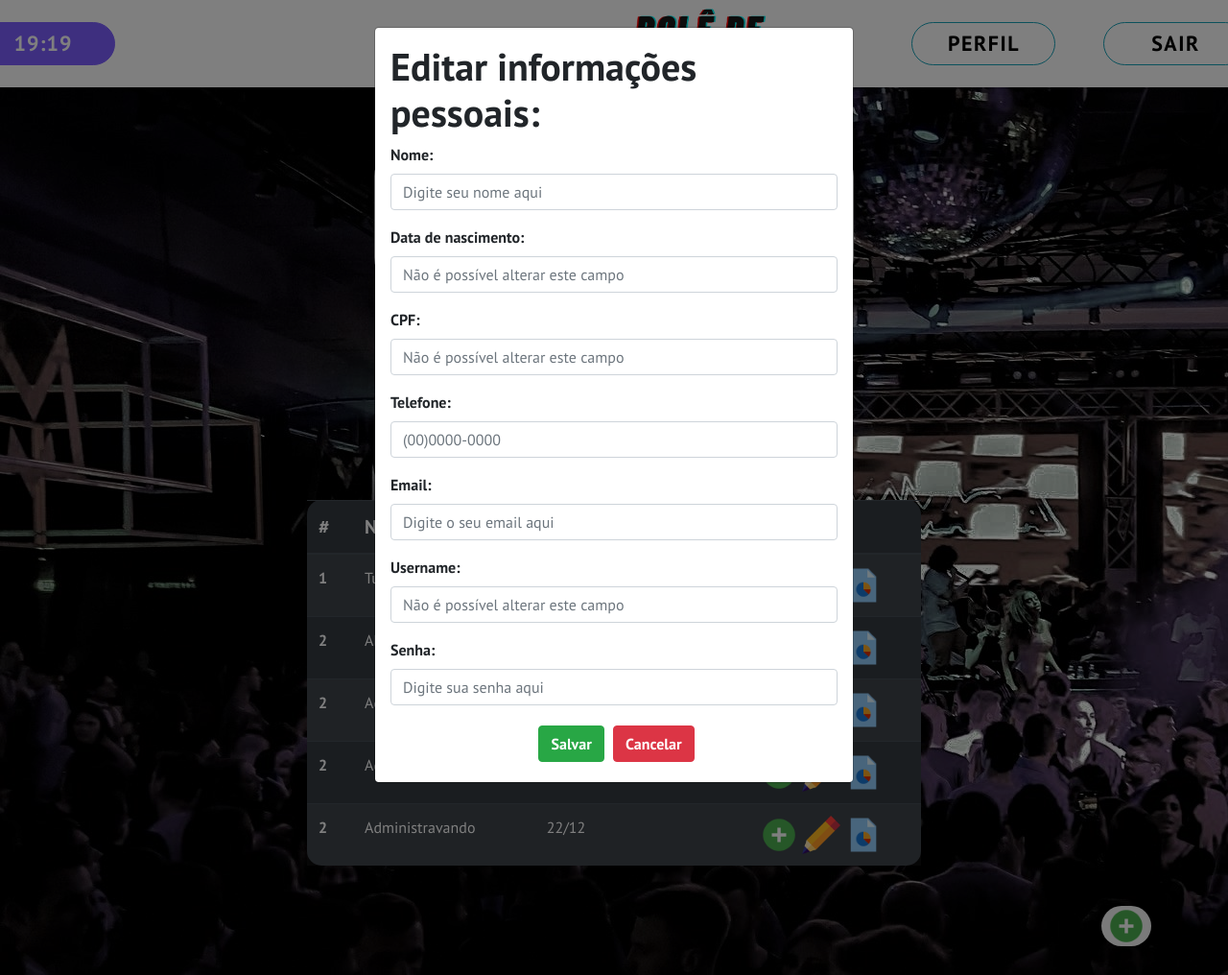
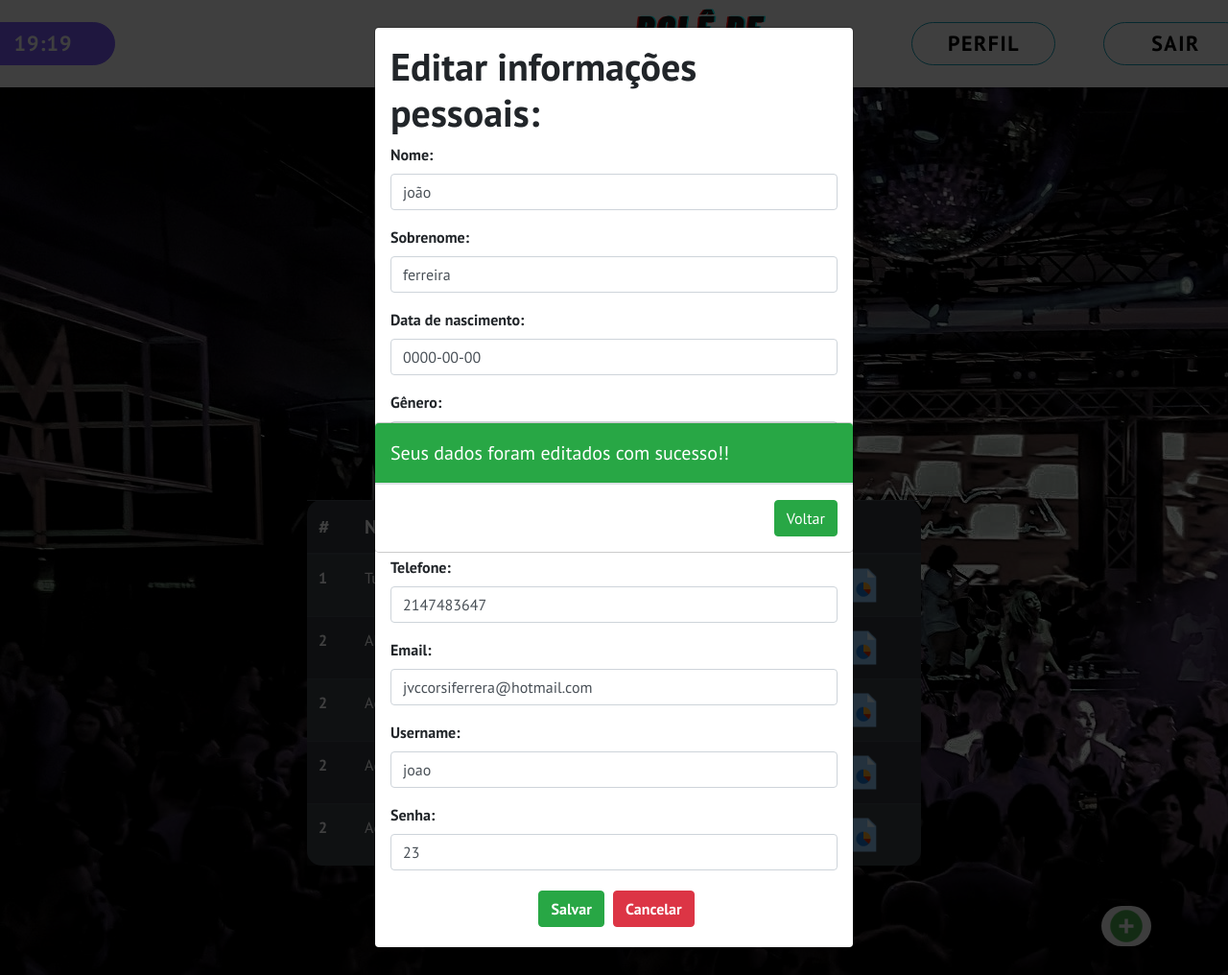
Before and after one commit to jvccorsi/Engenharia3-certo, a PHP site: page /git/Views/dashboard.php in a window 1280 px wide, after a click on "PERFIL". Shown: the whole page at 96% size. Run offline with PHP 8.4, Linux system fonts and the light colour scheme; the visitor is signed in with stand-in values (Sample User, id 1); data comes from the database, SQL or seed files in the repository.

Commit message:
editar_dados_finalizado

```diff
--- a/Classes/usuario.php
+++ b/Classes/usuario.php
@@ -68,8 +68,15 @@ class usuario
             $cst->bindParam(":usu_id", $this->codigo_usuario, PDO::PARAM_INT);
             $cst->execute();
             $resultado = $cst->fetch(); // SALVA OS DADOS DO BD NA FORMA DE UM ARRAY.
-            $_SESSION['usu_nome'] = $resultado['nome']; // SALVA NA SESSION nomeARIO O NOME DO USUÁRIO.
-            $_SESSION['usu_email'] = $resultado['email']; // SALVA NA SESSION nomeARIO O NOME DO USUÁRIO.
+            $_SESSION['usu_nome'] = $resultado['nome'];
+            $_SESSION['usu_sobrenome'] = $resultado['sobrenome'];
+            $_SESSION['usu_email'] = $resultado['email'];
+            $_SESSION['usu_username'] = $resultado['username'];
+            $_SESSION['usu_senha'] = $resultado['senha'];
+            $_SESSION['usu_cpf'] = $resultado['cpf'];
+            $_SESSION['usu_data_nasc'] = $resultado['data_nasc'];
+            $_SESSION['usu_genero'] = $resultado['genero'];
+            $_SESSION['usu_telefone'] = $resultado['telefone'];
         } catch (PDOException $ex) {
             return 'error ' . $ex->getMessage();
         }
@@ -117,4 +124,28 @@ class usuario
         $cst->bindParam(":id_usu", $id, PDO::PARAM_INT);
         $cst->execute();
     }
+    public function editar_dados_pessoais($dados)
+    { //Alterar a nova senha do usuário
+     try{
+        $cst = $this->conexao->prepare("UPDATE $this->tabela SET email=:email_usu,nome =:nome_usu ,sobrenome=:usu_sobrenome,cpf =:usu_cpf, data_nasc=:usu_dtnasc, genero=:usu_genero, telefone =:usu_telefone, senha =:usu_senha, username=:usu_username  WHERE id_usuario=:id_usu");
+        $cst->bindParam(":email_usu", $dados['email'], PDO::PARAM_STR);
+        $cst->bindParam(":nome_usu", $dados['name'], PDO::PARAM_STR);
+        $cst->bindParam(":usu_sobrenome", $dados['Sobrenome'], PDO::PARAM_STR);
+        $cst->bindParam(":usu_cpf", $dados['cpf'], PDO::PARAM_STR);
+        $cst->bindParam(":usu_dtnasc", $dados['dtnasc'], PDO::PARAM_STR);
+        $cst->bindParam(":usu_genero", $dados['genero'], PDO::PARAM_STR);
+        $cst->bindParam(":usu_telefone", $dados['telefone'], PDO::PARAM_STR);
+        $cst->bindParam(":usu_username", $dados['username'], PDO::PARAM_STR);
+        $cst->bindParam(":usu_senha", $dados['senha_usu'], PDO::PARAM_STR);
+
+        $cst->bindParam(":id_usu", $dados['id_usu'], PDO::PARAM_INT);
+
+
+        $cst->execute();
+        return true;
+     }
+     catch (PDOException $ex) {
+        return 'error ' . $ex->getMessage();
+     }
+    }
 }
--- a/Controllers/gestao_cadastro_usu.php
+++ b/Controllers/gestao_cadastro_usu.php
@@ -9,7 +9,6 @@
         header("location:../index.php");
 
     } else {
-        echo 'asdasdsad-naoentrou no if2';
         $_SESSION['msg'] = "<script> alert('Erro ao realizar o cadastro!'); </script>";
         header("location:../../../index.php?mod=usuarios&sub=login");
     }
--- a/Views/Modais_usuario_index.php/modais.php
+++ b/Views/Modais_usuario_index.php/modais.php
@@ -1,10 +1,29 @@
+<?php
+
+    //MODAL SUCESSO EDITAR PERFIL
+    if (isset($_SESSION['editar_dados_sucesso'])) {
+        if ($_SESSION['editar_dados_sucesso'] == "sucesso") {
+    ?>
+            <script>
+                function abreModal() {
+                    $("#editar_perfil_sucesso").modal({
+                        show: true
+                    });
+                }
+                setTimeout(abreModal, 10);
+            </script>
+    <?php
+        }
+        unset($_SESSION['editar_dados_sucesso']);
+    }
+    ?>
  <!-- Modal Editar Perfil -->
  <div class="modal fade" id="myModal" role="dialog">
         <div class="modal-dialog">
             <div class="modal-content">
                 <div class="modal-body">
-                    <form id="contact-form" class="form" action="#" method="POST">
-                        <h1 class="titulo"><b>Editar informações pessoais:</b></h1>
+                    <form id="contact-form" class="form" action="../Controllers/editar_info_pessoais.php" method="POST">
+                        <h1 class="titulo" id="titulo"><b>Editar informações pessoais:</b></h1>
                         <div class="forms">
                             <div class="form-group">
                                 <label class="form-label" for="name"><b>Nome:</b></label>
@@ -12,9 +31,22 @@
                                     placeholder="Digite seu nome aqui" required>
                             </div>
                             <div class="form-group">
+                                <label class="form-label" for="Sobrenome"><b>Sobrenome:</b></label>
+                                <input type="text" class="form-control" id="Sobrenome" name="Sobrenome"
+                                    placeholder="Digite seu Sobrenome aqui" required>
+                            </div>
+                            <div class="form-group">
                                 <label class="form-label" for="email"><b>Data de nascimento:</b></label>
                                 <input  type="text" class="form-control" id="dtnasc" name="dtnasc"
                                     placeholder="Não é possível alterar este campo" required>
+                            </div>
+                            <div class="form-group">
+                                <label class="form-label" for="genero" ><b>Gênero:</b></label>
+                                <select class="form-control" name="genero" id="genero">
+                                <option value="masculino">Masculino</option>
+                                <option value="feminino">Feminino</option>
+                                <option value="prefiro_nao_dizer">Prefiro não dizer</option>
+                                </select>
                             </div>
                             <div class="form-group">
                                 <label class="form-label" for="name"><b>CPF:</b></label>
@@ -22,7 +54,7 @@
                                     placeholder="Não é possível alterar este campo" required>
                             </div>
                             <div class="form-group">
-                                <label class="form-label" for="name"><b>Telefone:</b></label>
+                                <label class="form-label" for="telefone"><b>Telefone:</b></label>
                                 <input type="text" class="form-control" id="telefone" name="telefone"
                                     placeholder="(00)0000-0000" required>
                             </div>
@@ -37,9 +69,9 @@
                                     placeholder="Não é possível alterar este campo" required>
                             </div>
                             <div class="form-group">
-                                <label class="form-label" for="email"><b>Senha:</b></label>
-                                <input type="password" class="form-control" id="senha" name="senha"
-                                    placeholder="Digite sua senha aqui" required>
+                                <label class="form-label" for="senha_usu"><b>Senha:</b></label>
+                                <input  type="text" class="form-control" id="senha_usu" name="senha_usu"
+                                    placeholder="Não é possível alterar este campo" required>
                             </div>
                             <div class="text-center">
                                 <button type="submit" class="btn btn-success"  value="send"
@@ -47,6 +79,7 @@
                                     <button type="submit" class="btn btn-danger"  value="send"
                                         data-dismiss="modal"><b>Cancelar </b> </button>
                             </div>
+                            <input type="hidden" id="id_usuario" name="id_usu">
                         </div>
                     </form>
                 </div>
@@ -152,3 +185,16 @@
         </div>
     </div>
     </div>
+    <!-- MODAL EDITAR PERFIL SUCESSO   -->
+<div class="modal fade" id="editar_perfil_sucesso" tabindex="-1" role="dialog" aria-labelledby="exampleModalCenterTitle" aria-hidden="true">
+    <div class="modal-dialog modal-dialog-centered" role="document">
+        <div class="modal-content">
+        <div class="modal-header bg-success text-white">
+            <h5 class="modal-title" id="exampleModalLongTitle">Seus dados foram editados com sucesso!!</h5>
+        </div>
+        <div class="modal-footer">
+            <button type="button" class="btn btn-success" data-dismiss="modal">Voltar</button>
+        </div>
+        </div>
+    </div>
+    </div>
--- a/Views/components/dashboard_header.php
+++ b/Views/components/dashboard_header.php
@@ -16,12 +16,16 @@
         </button>
         <div class=\"collapse navbar-collapse\">
           <ul class=\"navbar-nav\" id=\"itens-menu\">
-            <a href=\"#myModal\" data-toggle=\"modal\" data-target=\"#myModal\" class=\"btn btn-info menu a\" role=\"button\" id=\"botao\"><b>PERFIL</b></a>
+            <a href=\"#myModal\" data-toggle=\"modal\" data-target=\"#myModal\" class=\"btn btn-info menu a\" role=\"button\" id=\"botao\" data-whatever_nome=\"".$_SESSION["usu_nome"]."\"
+            data-whatever_id=\"".$_SESSION["usu_id"]."\" data-whatever_email=\"".$_SESSION["usu_email"]."\" data-whatever_username=\"".$_SESSION["usu_username"]."\"
+           data-whatever_cpf=\"".$_SESSION["usu_cpf"]."\" data-whatever_data_nasc=\"".$_SESSION["usu_data_nasc"]."\" data-whatever_usu_telefone=\"".$_SESSION["usu_telefone"]."\"
+           data-whatever_usu_genero=\"".$_SESSION["usu_genero"]."\"  data-whatever_usu_senha=\"".$_SESSION["usu_senha"]."\"  data-whatever_usu_sobrenome=\"".$_SESSION["usu_sobrenome"]."\"><b>PERFIL</b></a>
+
             <div class=\"contato-nav\">
               <a href=\"#myModal\" data-toggle=\"modal\" data-target=\"#myModa2\" class=\"btn btn-info menu a\" role=\"button\" id=\"botao\"><b>SAIR</b></a>
-            </div>
-          </ul>
-        </div>
+              </div>
+              </ul>
+         </div>
       </div>
     </nav>
     <!--BTN FALE CONOSCO-->
--- a/Views/dashboard.php
+++ b/Views/dashboard.php
@@ -35,7 +35,7 @@ include("../Controllers/verify_login.php"); //php PARA VERFICIAR SE O USUÁRIO E
 
     <!--BEM VINDO-->
     <main>
-        <h1 class="titulo-principal"> <?php echo "Olá, seja bem vindo ao sistema: " . $_SESSION['usu_nome'] . " !"; ?></h1>
+        <h1 class="titulo-principal"> <?php echo "Olá, seja bem vindo ao sistema: " . $_SESSION['usu_username'] . " !"; ?></h1>
 
     </main>
 
@@ -129,7 +129,7 @@ include("../Controllers/verify_login.php"); //php PARA VERFICIAR SE O USUÁRIO E
     <script src="https://stackpath.bootstrapcdn.com/bootstrap/4.5.2/js/bootstrap.min.js" integrity="sha384-B4gt1jrGC7Jh4AgTPSdUtOBvfO8shuf57BaghqFfPlYxofvL8/KUEfYiJOMMV+rV" crossorigin="anonymous">
     </script>
     <script src="../JS/script.js"></script>
-    <script>
+    <script type="text/javascript">
         function typeWrite(elemento) {
             const textoArray = elemento.innerHTML.split('');
             elemento.innerHTML = ' ';
@@ -148,6 +148,34 @@ include("../Controllers/verify_login.php"); //php PARA VERFICIAR SE O USUÁRIO E
             var date = new Date();
             document.getElementById("botao-hora").innerHTML = date.getHours() + ":" + date.getMinutes();
         }
+
+            $('#myModal').on('show.bs.modal', function (event) {
+            var button = $(event.relatedTarget) // Button that triggered the modal
+            var usu_id = button.data('whatever_id')
+            var usu_nome= button.data('whatever_nome')
+            var usu_sobrenome = button.data('whatever_usu_sobrenome')
+            var usu_email = button.data('whatever_email')
+            var usu_username = button.data('whatever_username')
+            var usu_senha = button.data('whatever_usu_senha')
+            var usu_cpf = button.data('whatever_cpf')
+            var usu_data_nasc = button.data('whatever_data_nasc')
+            var usu_telefone = button.data('whatever_usu_telefone')
+            var usu_genero = button.data('whatever_usu_genero')
+
+            var modal = $(this)
+
+             modal.find('#name').val(usu_nome)
+             modal.find('#Sobrenome').val(usu_sobrenome)
+             modal.find('#dtnasc').val(usu_data_nasc)
+             modal.find('#cpf').val(usu_cpf)
+             modal.find('#genero').val(usu_genero)
+             modal.find('#telefone').val(usu_telefone)
+             modal.find('#email').val(usu_email)
+             modal.find('#username').val(usu_username)
+             modal.find('#senha_usu').val(usu_senha)
+             modal.find('#id_usuario').val(usu_id)
+
+    })
     </script>
 
 </body>
```
Also changed, not shown: Controllers/editar_info_pessoais.php (added, +17 -0 lines).
